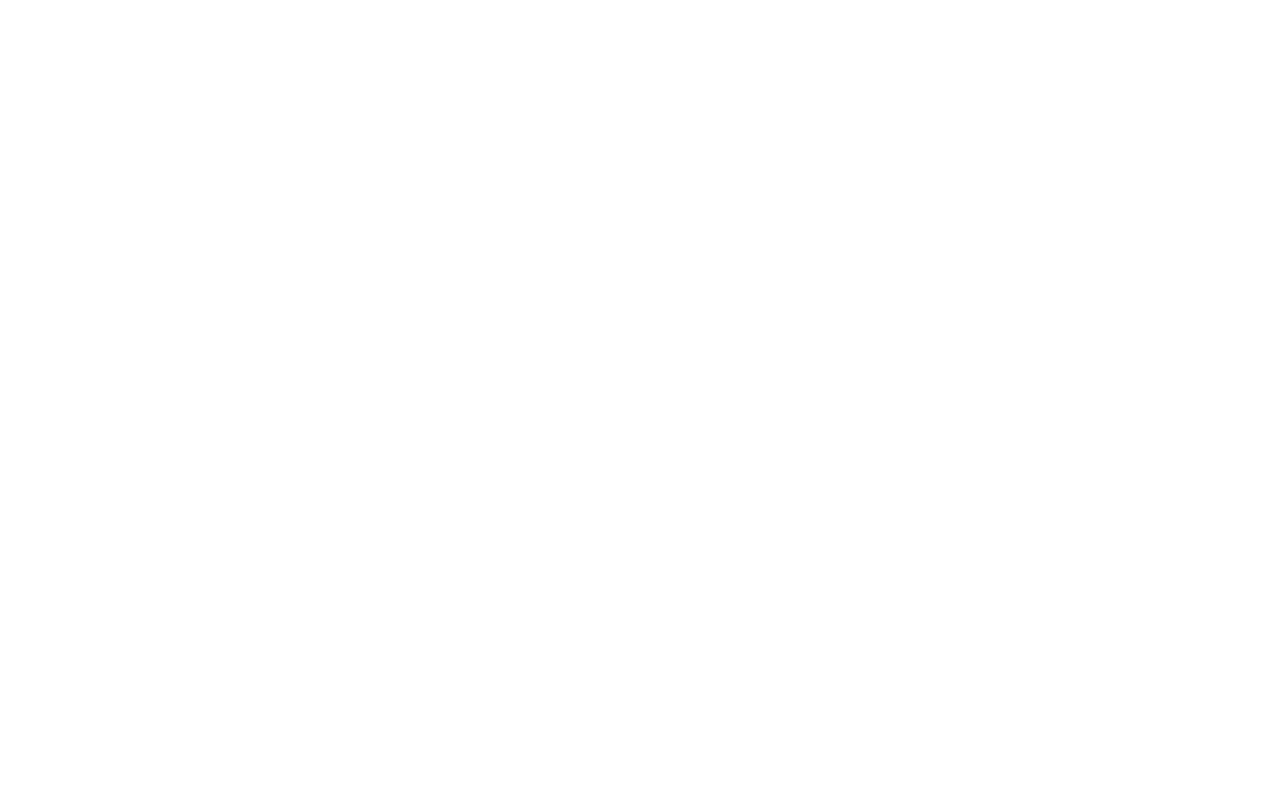
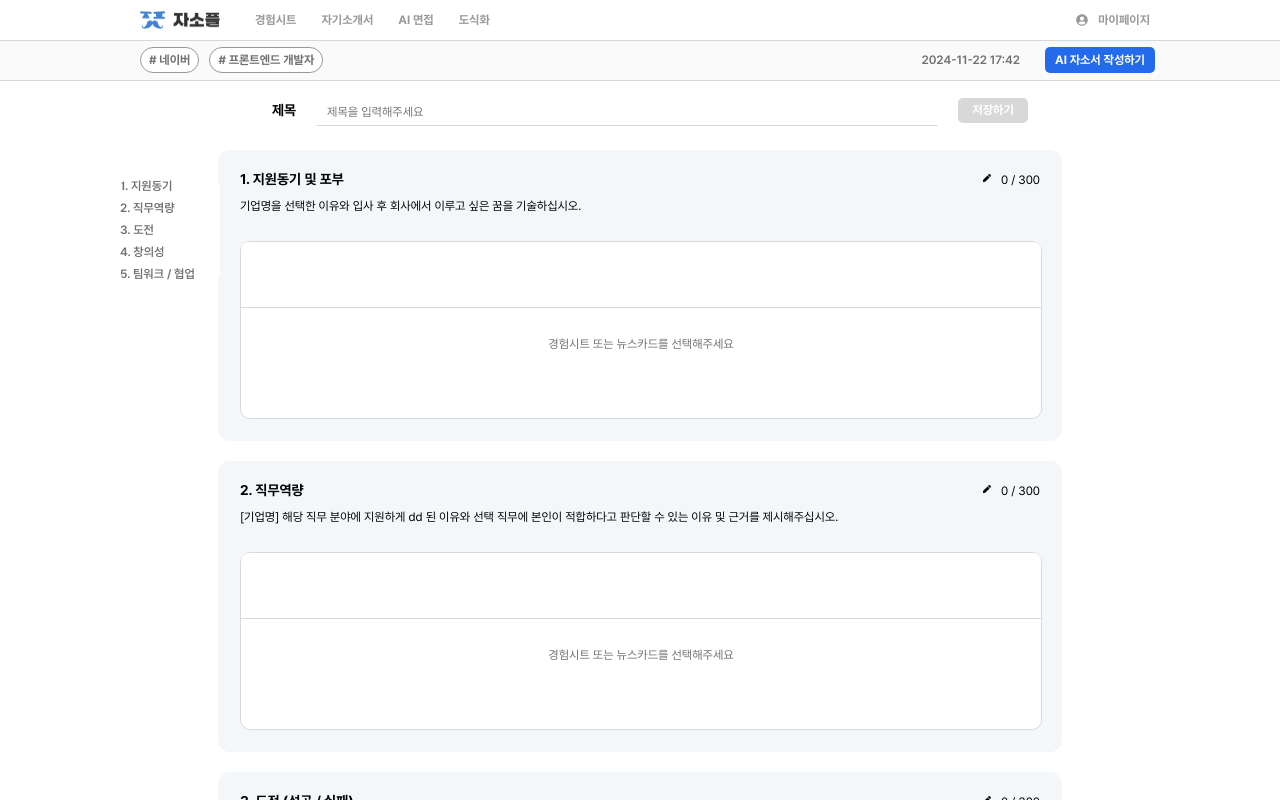
Before and after one commit to 9oormthon-univ/2024_DANPOONG_TEAM_35_FE, a React (Vite) app: page /complete-letter in a window 1280 px wide. Before the commit this address had no page. Built offline with nearby package versions, Linux system fonts and the light colour scheme.

Commit message:
feat : 자소서 완성 페이지 퍼블리싱

```diff
--- a/src/Router.jsx
+++ b/src/Router.jsx
@@ -3,6 +3,7 @@
 import HomePage from "/src/pages/HomePage.jsx";
 import ExperienceSheetPage from "./pages/ExperienceSheetPage";
 import WriteLetterPage from "/src/pages/WriteLetterPage.jsx";
+import CompleteLetterPage from "/src/pages/CompleteLetterPage.jsx";
 
 const Router = () => {
   return (
@@ -12,6 +13,7 @@
           <Route path="/" element={<HomePage />} />
           <Route path="/experience-sheet" element={<ExperienceSheetPage />} />
           <Route path="/write-letter" element={<WriteLetterPage />} />
+          <Route path="/complete-letter" element={<CompleteLetterPage />} />
         </Route>
       </Routes>
     </BrowserRouter>
--- /dev/null
+++ b/src/components/complete-letter/CompleteLetterBox.jsx
@@ -0,0 +1,214 @@
+import styled from "styled-components";
+import { FaPen } from "react-icons/fa";
+import useLetterStore from "/src/stores/letterStore";
+import useSheetStore from "/src/stores/sheetStore";
+import useNewsStore from "/src/stores/newsStore";
+import { useState } from "react";
+
+function CompleteLetterBox({ id, title, subText, text, maxLength }) {
+  const { clickedLetterId, setClickedLetter } = useLetterStore();
+  const { selectedSheets } = useSheetStore();
+  const { selectedNewsCards } = useNewsStore();
+  const [textareaValue, setTextareaValue] = useState(text);
+
+  const handleClick = () => {
+    setClickedLetter(id);
+  };
+
+  const handleTextareaChange = (e) => {
+    setTextareaValue(e.target.value);
+    e.target.style.height = "auto"; // Reset height to recalculate
+    e.target.style.height = `${e.target.scrollHeight}px`;
+  };
+
+  const isActive = clickedLetterId === id;
+
+  const combinedCards = [...selectedSheets, ...selectedNewsCards].slice(0, 3);
+
+  return (
+    <Container $isActive={isActive} onClick={handleClick}>
+      <LetterContainer $isActive={isActive}>
+        <TitleContainer>
+          <TitleText>{title}</TitleText>
+          <CountLetter>
+            <PenIcon />
+            {textareaValue.length} / {maxLength}
+          </CountLetter>
+        </TitleContainer>
+        <SubText>{subText}</SubText>
+        <ResultWrapper>
+          <TextInput
+            value={textareaValue}
+            onChange={handleTextareaChange}
+            maxLength={maxLength}
+          />
+          <Line />
+          {/* 경험 시트 & 뉴스 카드 최대 3개 표시 */}
+          <SheetCardContainer>
+            {combinedCards.length > 0 ? (
+              combinedCards.map((card, index) => (
+                <Card key={card.id}>
+                  <CardTitle>{card.title}</CardTitle>
+                  <TagContainer isSheet={index < selectedSheets.length}>
+                    {card.tags.map((tag, tagIndex) => (
+                      <Tag key={tagIndex}>{tag}</Tag>
+                    ))}
+                  </TagContainer>
+                </Card>
+              ))
+            ) : (
+              <EmptyMessage>경험시트 또는 뉴스카드를 선택해주세요</EmptyMessage>
+            )}
+          </SheetCardContainer>
+        </ResultWrapper>
+      </LetterContainer>
+    </Container>
+  );
+}
+
+export default CompleteLetterBox;
+
+const Container = styled.div`
+  width: 100%;
+  display: flex;
+  cursor: pointer;
+`;
+
+const LetterContainer = styled.div`
+  width: 800px;
+  background-color: var(--color-bg-blue);
+  border-radius: 12px;
+  border: 2px solid
+    ${({ $isActive }) => ($isActive ? "var(--color-dark-blue)" : "transparent")};
+  padding: 20px;
+  margin-bottom: 20px;
+
+  transition: border-color 0.3s ease-in-out;
+`;
+
+const TitleContainer = styled.div`
+  display: flex;
+  justify-content: space-between;
+`;
+
+const TitleText = styled.p`
+  font-size: 14px;
+  font-weight: var(--weight-bold);
+  margin-bottom: 5px;
+`;
+
+const SubText = styled.p`
+  font-size: 12px;
+  font-weight: var(--weight-regular);
+  line-height: 15px;
+  margin-bottom: 20px;
+
+  min-height: 30px;
+  display: flex;
+  align-items: center;
+`;
+
+const CountLetter = styled.p`
+  font-size: 12px;
+  font-weight: var(--weight-regular);
+`;
+
+const PenIcon = styled(FaPen)`
+  width: 8px;
+  margin-right: 10px;
+`;
+
+const SheetCardContainer = styled.div`
+  display: flex;
+  gap: 10px;
+  background-color: white;
+
+  width: 760px;
+  height: 70px;
+
+  justify-content: center;
+  border: none;
+  border-radius: 0 0 10px 10px;
+  padding: 20px;
+`;
+
+const Card = styled.div`
+  width: 130px;
+  height: 45px;
+  background-color: var(--color-white);
+  border: 1px solid var(--color-light-gray);
+  border-radius: 8px;
+  padding: 10px;
+  display: flex;
+  flex-direction: column;
+  gap: 5px;
+`;
+
+const CardTitle = styled.h4`
+  font-size: 12px;
+  font-weight: bold;
+  color: var(--color-black);
+  margin: 0;
+`;
+
+const TagContainer = styled.div`
+  display: flex;
+  gap: 10px;
+  margin-top: 6px;
+  font-size: 10px;
+
+  :first-of-type {
+    background-color: ${({ isSheet }) =>
+      isSheet ? "var(--color-dark-blue)" : "var(--color-dark-mint)"};
+    color: var(--color-light-blue);
+  }
+`;
+
+const Tag = styled.div`
+  width: fit-content;
+  border-radius: 4px;
+  font-weight: var(--weight-medium);
+  padding: 5px;
+  background-color: var(--color-light-blue);
+  color: var(--color-navy);
+  white-space: nowrap;
+`;
+
+const EmptyMessage = styled.p`
+  font-size: 12px;
+  color: var(--color-dark-gray);
+  text-align: center;
+  margin-top: 10px;
+`;
+
+const TextInput = styled.textarea`
+  width: 800px;
+  padding: 10px;
+  border: none;
+  border-radius: 8px 8px 0 0;
+
+  font-size: 14px;
+  font-weight: var(--weight-regular);
+  color: var(--color-black);
+
+  resize: none;
+  overflow: hidden;
+
+  line-height: 1.5;
+  box-sizing: border-box;
+
+  min-height: 50px;
+`;
+
+const ResultWrapper = styled.div`
+  width: 100%;
+  background-color: white;
+  border-radius: 10px;
+  border: 1px solid var(--color-light-gray);
+`;
+
+const Line = styled.p`
+  width: 100%;
+  height: 1px;
+  background-color: var(--color-light-gray);
+`;
--- /dev/null
+++ b/src/components/complete-letter/CompleteLetterPage.style.js
@@ -0,0 +1,24 @@
+import styled from "styled-components";
+
+export const Background = styled.div`
+  width: 100%;
+  height: 100vh;
+
+  display: flex;
+  margin-top: 110px;
+  overflow-x: hidden;
+  pointer-events: auto;
+
+  position: relative;
+  justify-content: center;
+
+  overflow-y: auto;
+`;
+
+export const WriteContainer = styled.div`
+  width: 100%;
+  height: 100vh;
+  display: flex;
+  flex-direction: column;
+  align-items: center;
+`;
--- a/src/components/write-letter/SheetListPanel.jsx
+++ b/src/components/write-letter/SheetListPanel.jsx
@@ -100,10 +100,10 @@
   height: 20px;
   border-width: 1px;
   border-style: solid;
-  border-radius: 15px 0 0 15px;
+  border-radius: 8px 0 0 8px;
   background-color: white;
   color: ${({ $isActive }) =>
-    $isActive ? "var(--color-navy)" : "var(--color-black)"};
+    $isActive ? "var(--color-navy)" : "var(--color-gray)"};
   border-color: ${({ $isActive }) =>
     $isActive ? "var(--color-navy)" : "var(--color-dark-gray)"};
   font-weight: var(--weight-bold);
@@ -115,10 +115,10 @@
   height: 20px;
   border-width: 1px;
   border-style: solid;
-  border-radius: 0px 15px 15px 0;
+  border-radius: 0 8px 8px 0;
   background-color: white;
   color: ${({ $isActive }) =>
-    $isActive ? "var(--color-navy)" : "var(--color-black)"};
+    $isActive ? "var(--color-navy)" : "var(--color-gray)"};
   border-color: ${({ $isActive }) =>
     $isActive ? "var(--color-navy)" : "var(--color-light-gray)"};
   font-weight: var(--weight-bold);
@@ -139,7 +139,7 @@
   height: 20px;
 
   border: 1px solid var(--color-navy);
-  border-radius: 8px;
+  border-radius: 4px;
 
   padding: 7px;
   font-size: 10px;
--- a/src/components/write-letter/SubHeader.jsx
+++ b/src/components/write-letter/SubHeader.jsx
@@ -1,18 +1,17 @@
+import { Link } from "react-router-dom";
 import styled from "styled-components";
 
 function SubHeader() {
   const currentDate = () => {
     const now = new Date();
     const todayYear = now.getFullYear();
-    const todayMonth = now.getMonth() + 1;
-    const todayDate = now.getDate();
+    const todayMonth = String(now.getMonth() + 1).padStart(2, "0");
+    const todayDate = String(now.getDate()).padStart(2, "0");
 
-    const hour = now.getHours();
-    const min = now.getMinutes();
+    const hour = String(now.getHours()).padStart(2, "0");
+    const min = String(now.getMinutes()).padStart(2, "0");
 
-    return (
-      todayYear + "-" + todayMonth + "-" + todayDate + " " + hour + ":" + min
-    );
+    return `${todayYear}-${todayMonth}-${todayDate} ${hour}:${min}`;
   };
 
   return (
@@ -22,7 +21,7 @@
         <Tag># 프론트엔드 개발자</Tag>
       </TagContainer>
       <DateText>{currentDate()}</DateText>
-      <CompleteButton>작성 완료</CompleteButton>
+      <CompleteButton to="/complete-letter">AI 자소서 작성하기</CompleteButton>
     </Container>
   );
 }
@@ -55,10 +54,12 @@
 
 const Tag = styled.div`
   display: flex;
-  padding: 5px;
+  align-items: center;
+  height: 8px;
+  padding: 8px;
 
-  border: 1px solid var(--color-gray);
-  border-radius: 4px;
+  border: 0.5px solid var(--color-gray);
+  border-radius: 15px;
   background-color: white;
 
   font-size: 12px;
@@ -73,20 +74,22 @@
   color: var(--color-dark-gray);
 
   position: fixed;
-  right: 220px;
+  right: 260px;
 `;
 
-const CompleteButton = styled.button`
+const CompleteButton = styled(Link)`
   display: flex;
   align-items: center;
 
-  height: 24px;
+  height: 6px;
   position: fixed;
-  right: 120px;
+  right: 125px;
+  padding: 10px;
 
-  background-color: #d8d8d8;
-  color: var(--color-dark-gray);
+  background-color: var(--color-dark-blue);
+  color: white;
   border-radius: 5px;
+  border: none;
 
   font-size: 12px;
   font-weight: var(--weight-bold);
--- a/src/components/write-letter/TitleHeader.jsx
+++ b/src/components/write-letter/TitleHeader.jsx
@@ -1,11 +1,20 @@
 import styled from "styled-components";
+import { useState } from "react";
 
 function TitleHeader() {
+  const [isClicked, setIsClicked] = useState(false);
+
+  const handleClick = () => {
+    setIsClicked(true);
+  };
+
   return (
     <Container>
       <TitleText>제목</TitleText>
       <InputContainer placeholder="제목을 입력해주세요" />
-      <SubmitButton>저장하기</SubmitButton>
+      <SubmitButton $isClicked={isClicked} onClick={handleClick}>
+        저장하기
+      </SubmitButton>
     </Container>
   );
 }
@@ -26,8 +35,6 @@
   align-items: center;
   gap: 20px;
   justify-content: center;
-  /* justify-content: start;
-  margin-left: 265px; */
 `;
 
 const TitleText = styled.p`
@@ -44,7 +51,6 @@
   align-items: center;
 
   border: 1px solid white;
-
   border-bottom: 1px solid var(--color-light-gray);
 
   font-size: 12px;
@@ -65,6 +71,10 @@
   font-weight: var(--weight-bold);
   font-size: 12px;
 
-  color: var(--color-dark-gray);
-  background-color: var(--color-light-gray);
+  color: ${({ $isClicked }) =>
+    $isClicked ? "var(--color-white)" : "var(--color-white)"};
+  background-color: ${({ $isClicked }) =>
+    $isClicked ? "var(--color-dark-blue)" : "var(--color-light-gray)"};
+
+  cursor: pointer;
 `;
--- /dev/null
+++ b/src/pages/CompleteLetterPage.jsx
@@ -0,0 +1,102 @@
+import { useState, useRef } from "react";
+import LetterBox from "/src/components/complete-letter/CompleteLetterBox.jsx";
+import {
+  Background,
+  WriteContainer,
+} from "/src/components/complete-letter/CompleteLetterPage.style.js";
+import IndexNavigator from "../components/write-letter/IndexNavigator";
+import SubHeader from "../components/write-letter/SubHeader";
+import TitleHeader from "../components/write-letter/TitleHeader";
+
+function WriteCoverLetterPage() {
+  const [letters, setLetters] = useState([
+    {
+      id: 1,
+      title: "1. 지원동기 및 포부",
+      subText:
+        "기업명을 선택한 이유와 입사 후 회사에서 이루고 싶은 꿈을 기술하십시오.",
+      text: "",
+      maxLength: 300,
+    },
+    {
+      id: 2,
+      title: "2. 직무역량",
+      subText:
+        "[기업명] 해당 직무 분야에 지원하게 dd 된 이유와 선택 직무에 본인이 적합하다고 판단할 수 있는 이유 및 근거를 제시해주십시오.",
+      text: "",
+      maxLength: 300,
+    },
+    {
+      id: 3,
+      title: "3. 도전 (성공 / 실패)",
+      subText:
+        "[기업명] 학업 외 가장 열정적이고 도전적으로 몰입하여 성과를 창출했거나 목표를 달성한 경험을 알려주세요.",
+      text: "",
+      maxLength: 300,
+    },
+    {
+      id: 4,
+      title: "4. 창의성 (문제해결능력)",
+      subText:
+        "[기업명] 남들과 다른 새로운 관점으로 변화/ 혁신을 추구한 경험과 그를 통해 배운점이 있나요?",
+      text: "",
+      maxLength: 300,
+    },
+    {
+      id: 5,
+      title: "5. 팀워크 / 협업",
+      subText:
+        "[기업명] 공동의 목표를 달성하기 위해 타인과 협업했던 경험과 그 과정에서 본인이 수행한 역할, 그리고 해당 경험을 통해 얻은 것은 무엇인가요?",
+      text: "",
+      maxLength: 300,
+    },
+  ]);
+
+  const sectionRefs = useRef([]);
+
+  const handleTextChange = (id, newText) => {
+    setLetters((prev) =>
+      prev.map((letter) =>
+        letter.id === id ? { ...letter, text: newText } : letter
+      )
+    );
+  };
+
+  // 목차 클릭 시 특정 세션으로 스크롤
+  const handleNavigate = (id) => {
+    const section = sectionRefs.current[id - 1];
+    if (section) {
+      section.scrollIntoView({ behavior: "smooth" });
+    }
+  };
+
+  return (
+    <>
+      <SubHeader />
+      <TitleHeader />
+      <Background>
+        <IndexNavigator onNavigate={handleNavigate} />
+        <WriteContainer>
+          {letters.map((letter, index) => (
+            <div
+              key={letter.id}
+              ref={(el) => (sectionRefs.current[index] = el)}
+            >
+              <LetterBox
+                id={letter.id}
+                title={letter.title}
+                placeholder={letter.placeholder}
+                subText={letter.subText}
+                text={letter.text}
+                maxLength={letter.maxLength}
+                onChange={(newText) => handleTextChange(letter.id, newText)}
+              />
+            </div>
+          ))}
+        </WriteContainer>
+      </Background>
+    </>
+  );
+}
+
+export default WriteCoverLetterPage;
```
